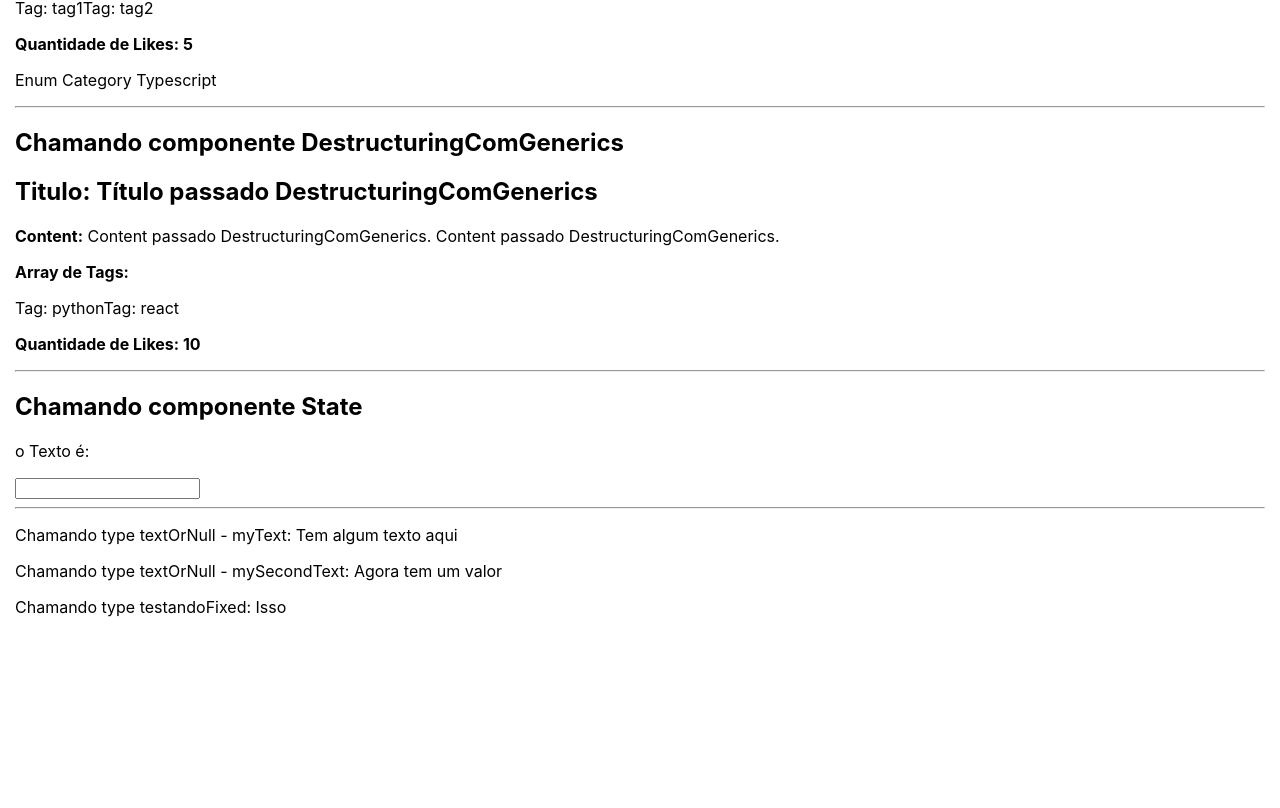
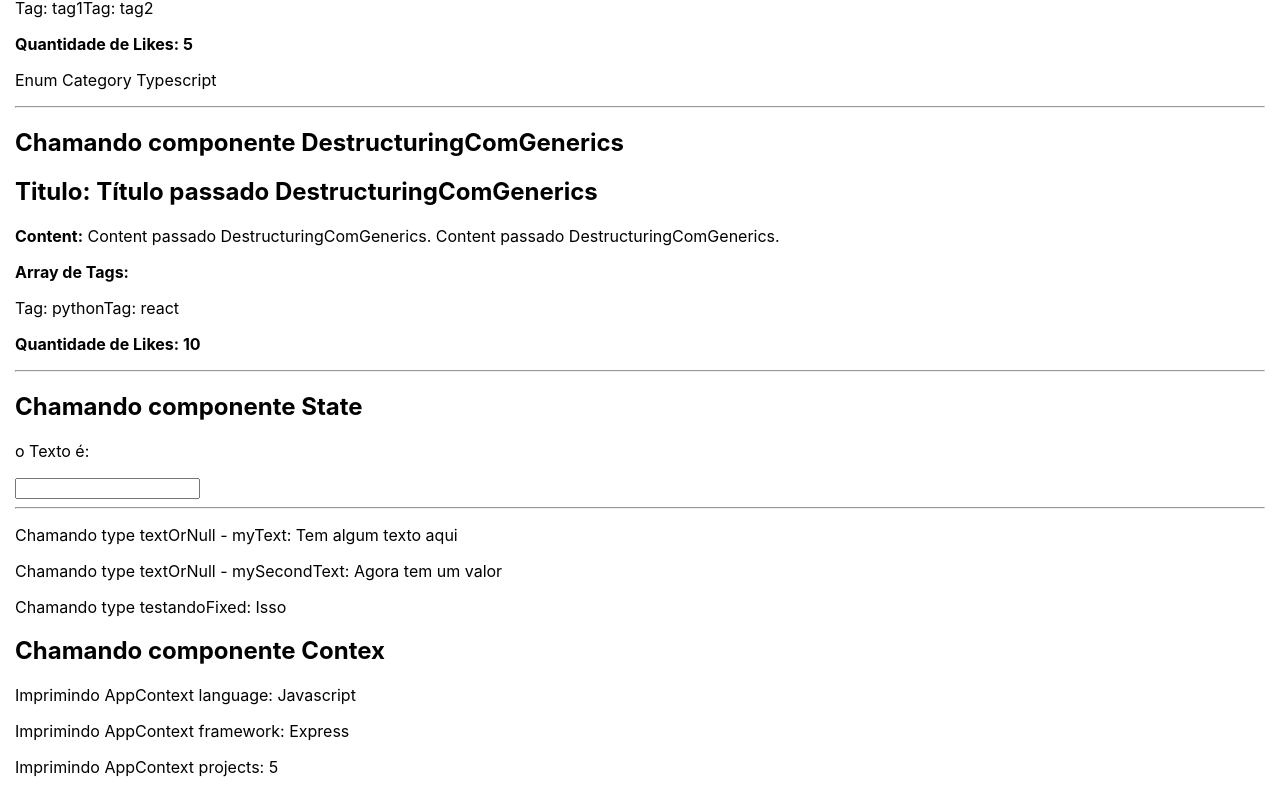
Before and after one commit to ollyvergithub/ReactComTypescriptProjetoInicial, a React (Create React App) app: page / in a window 1280 px wide. Shown: the part 691-1499 px from the top of the page. Before the commit the page ends 1339 px from the top, so only its background shows below. Built offline with nearby package versions, Linux system fonts and the light colour scheme.

Commit message:
Consumindo a  Context do componente Context chamado no arquip App.tsx

```diff
--- a/src/App.tsx
+++ b/src/App.tsx
@@ -11,6 +11,9 @@ import {DestructuringComGenerics} from "./components/DestructuringComGenerics";
 // 6 - State
 import {State} from './components/State';
 
+// 9 - context
+import {Context} from "./context/Context";
+
 // 8 - Types
 type textOrNull = string | null
 type fixed = "Isso" | "Aquilo"
@@ -18,18 +21,19 @@ const testandoFixed: fixed = "Isso"
 
 
 // 9 - context
+interface IAppContext {
+    language: string,
+    framework: string,
+    projects: number,
+}
+
 const contextValue: IAppContext = {
     language: "Javascript",
     framework: "Express",
     projects: 5,
 }
 
-interface IAppContext {
-    language: string,
-    framework: string,
-    projects: number,
-}
-
+// Criando o contexto
 export const AppContext = createContext<IAppContext | null>(null)
 
 function App() {
@@ -85,6 +89,8 @@ function App() {
                 <p>Chamando type textOrNull - myText: {myText}</p>
                 <p>Chamando type textOrNull - mySecondText: {mySecondText}</p>
                 <p>Chamando type testandoFixed: {testandoFixed}</p>
+                <h2>Chamando componente Contex</h2>
+                <Context/>
             </div>
         </AppContext.Provider>
     );
--- /dev/null
+++ b/src/context/Context.tsx
@@ -0,0 +1,15 @@
+import React, {useContext} from "react";
+import {AppContext} from "../App";
+
+export const Context: React.FC = () => {
+
+    const details = useContext(AppContext)
+    return (
+        <>
+            <p>Imprimindo AppContext language: {details?.language}</p>
+            <p>Imprimindo AppContext framework: {details?.framework}</p>
+            <p>Imprimindo AppContext projects: {details?.projects}</p>
+
+        </>
+    );
+};
```
